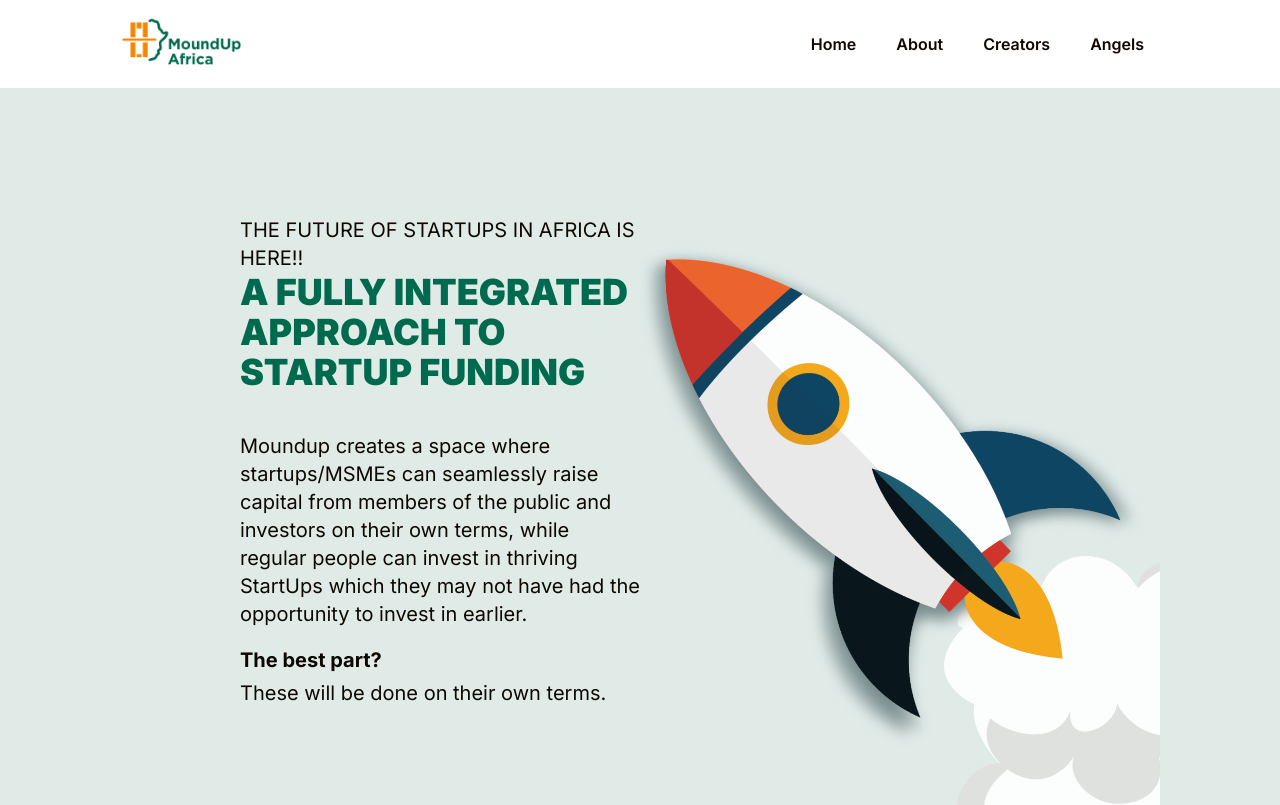
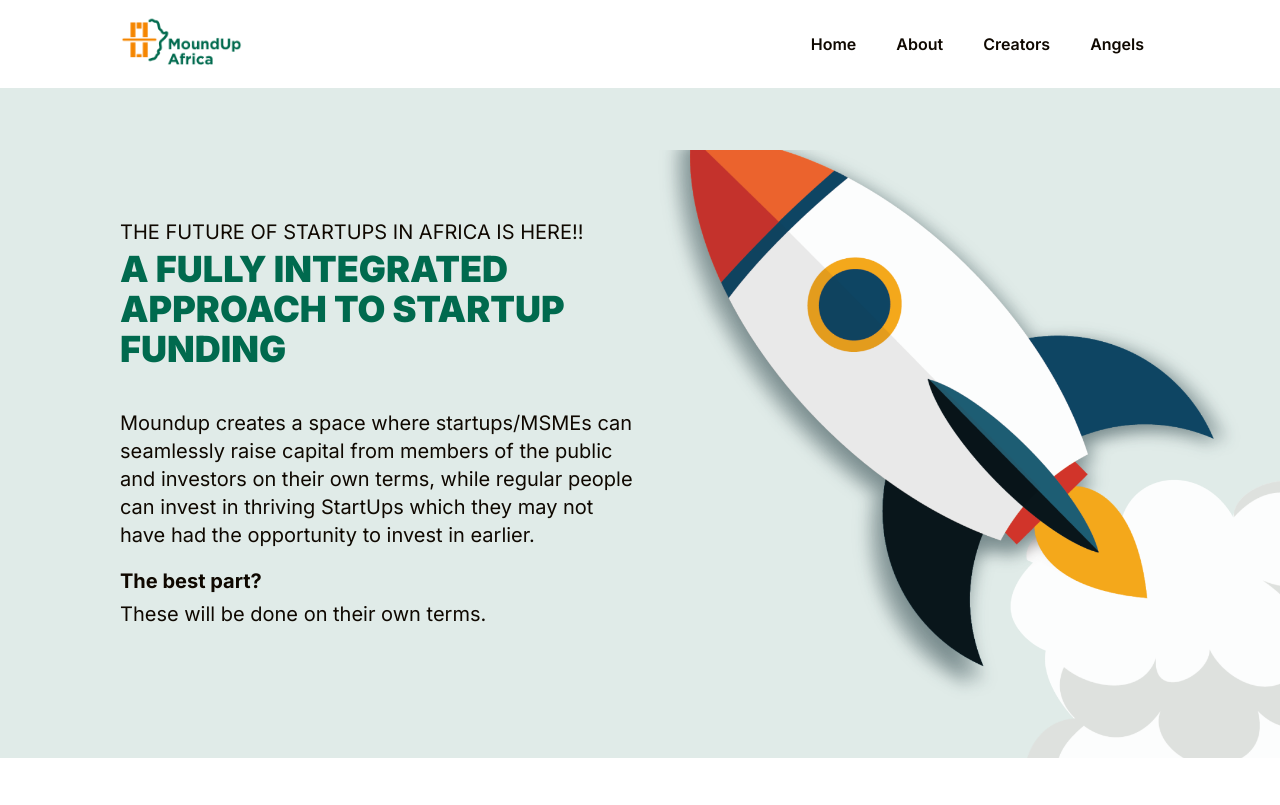
Before and after one commit to kelvinsekx/mould_landing_page, a Next.js app: page / in a window 1280 px wide. Shown: the top 805 px of the page. Built offline with nearby package versions, Linux system fonts and the light colour scheme.

Commit message:
herotext: css-in

```diff
--- a/components/hero/heroSection.tsx
+++ b/components/hero/heroSection.tsx
@@ -2,9 +2,9 @@ import Image from "next/image";
 import { Container } from "../container";
 
 export const HeroSection = () => (
-  <Container className="flex font-normal bg-moundUpGreen__light">
+  <div className="flex font-normal bg-moundUpGreen__light max-w-[100rem] mx-auto ">
     <section className="w-full lg:w-1/2 text-xl py-32 lg:pl-30">
-      <p className="text-base text-center md:text-left md:text-xl leading-[164%]">
+      <p className="text-base text-center font-semibold leading-[174%] md:font-normal md:text-left md:text-xl md:leading-[164%]">
         THE FUTURE OF STARTUPS IN AFRICA IS HERE!!
       </p>
       <p className="text-moundUpGreen font-black text-lg md:text-4xl leading-[173.4%] text-center md:text-left">
@@ -29,5 +29,5 @@ export const HeroSection = () => (
         className="object-fit object-cover"
       />
     </div>
-  </Container>
+  </div>
 );
```
